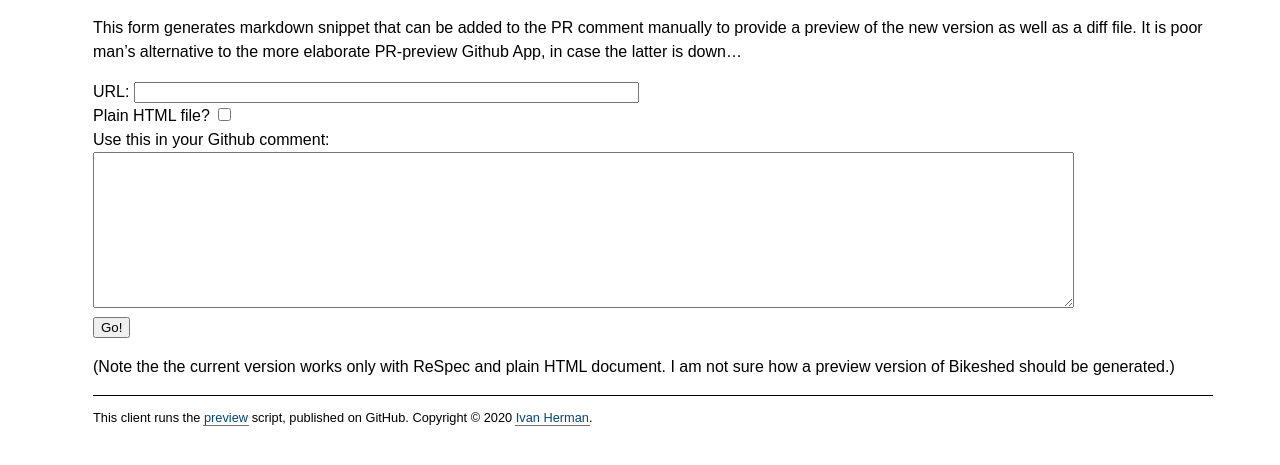
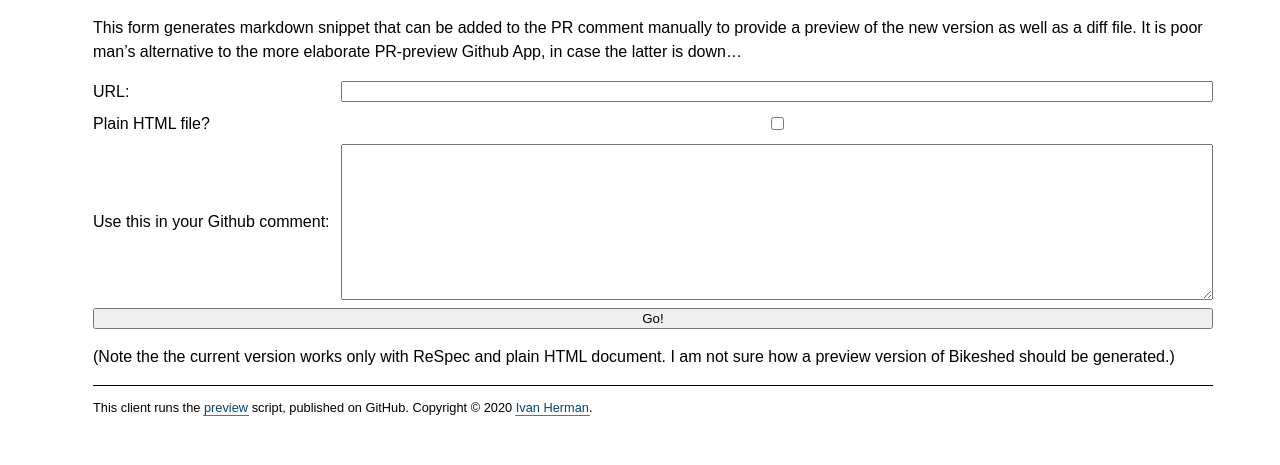
Before and after one commit to iherman/preview, a website with bundled scripts: page docs/index.html in a window 1280 px wide. Shown: the part 79-544 px from the top of the page. Built offline with nearby package versions, Linux system fonts and the light colour scheme.

Commit message:
Added css grid for the form items

```diff
--- a/docs/index.html
+++ b/docs/index.html
@@ -5,6 +5,17 @@
         <title>preview — preview statements for PR-s</title>
         <link rel='stylesheet' href='./assets/css/preview.css'/>
         <script type='text/javascript' src='./assets/js/preview.js'></script>
+        <style>
+            #form {
+                display: grid;
+                grid-template-columns: 15em auto;
+                grid-gap: 0.5em;
+                align-items: center;
+            }
+            button#go {
+                grid-column: span 2
+            }
+        </style>
     </head>
     <body>
         <header>
@@ -14,10 +25,14 @@
             <p>This form generates markdown snippet that can be added to the PR comment manually to provide a preview of the new version as well as a diff file. It is poor man’s alternative to the more elaborate PR-preview Github App, in case the latter is down…</p>
 
             <div id='form'>
-                <label for="url">URL: </label> <input name="url" id="url" size="60" type="text"><br>
-                <label for="respec">Plain HTML file? </label> <input name="text" id="text" type="checkbox" required><br>
-                <label for="markdown">Use this in your Github comment:</label> <br/> <textarea rows=10 cols=120 name=markdown id=markdown wrap=soft></textarea>
-                <br/><button id='go'>Go!</button><br/>
+                <label for="url">URL: </label> <input name="url" id="url" size="60" type="text">
+
+                <label for="respec">Plain HTML file? </label> <input name="text" id="text" type="checkbox" required>
+
+                <label for="markdown">Use this in your Github comment:</label>
+                <textarea rows=10 name=markdown id=markdown wrap=soft></textarea>
+
+                <button id='go'>Go!</button>
             </div>
             <p>(Note the the current version works only with ReSpec and plain HTML document. I am not sure how a preview version of Bikeshed should be generated.)</p>
         </main>
```
